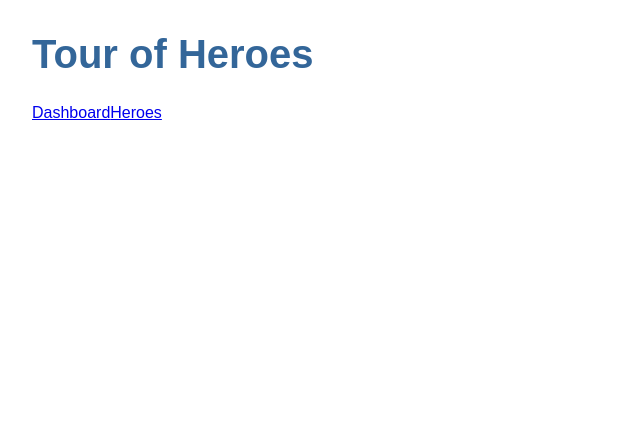
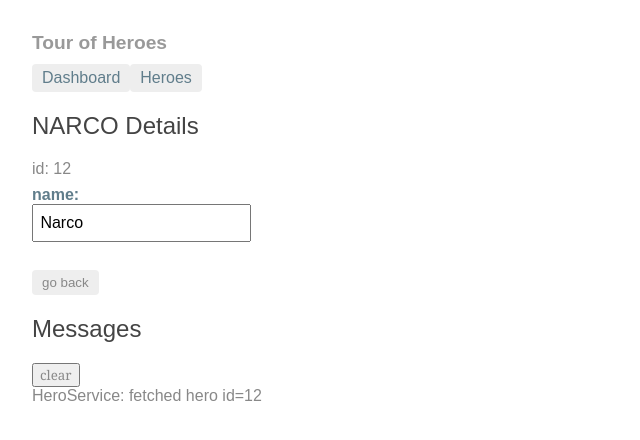
Before and after one commit to cheskyposen/tour-of-heroes, an Angular app: page /detail/12 in a window 1280 px wide. Before the commit this address led to /. Shown: the top 440 px of the page, without its empty margins (0-640 px from the left). Built offline with nearby package versions, Linux system fonts and the light colour scheme.

Commit message:
routint added

```diff
--- a/src/app/app.component.scss
+++ b/src/app/app.component.scss
@@ -0,0 +1,31 @@
+/* AppComponent's private CSS styles */
+h1 {
+  font-size: 1.2em;
+  color: #999;
+  margin-bottom: 0;
+}
+nav{
+  a {
+    padding: 5px 10px;
+    text-decoration: none;
+    margin-top: 10px;
+    display: inline-block;
+    background-color: #eee;
+    border-radius: 4px;
+  }
+  a:visited, a:link {
+    color: #607d8b;
+  }
+  a:hover {
+    color: #039be5;
+    background-color: #cfd8dc;
+  }
+  a.active {
+    color: #039be5;
+  }
+}
+h2 {
+  font-size: 2em;
+  margin-top: 0;
+  padding-top: 0;
+}
--- a/src/app/app.module.ts
+++ b/src/app/app.module.ts
@@ -1,7 +1,9 @@
 import { BrowserModule } from '@angular/platform-browser';
 import { NgModule } from '@angular/core';
 import { FormsModule } from '@angular/forms';
+
 import { AppRoutingModule } from './app-routing.module';
+
 import { AppComponent } from './app.component';
 import { HeroesComponent } from './heroes/heroes.component';
 import { HeroDetailComponent } from './hero-detail/hero-detail.component';
--- a/src/app/dashboard/dashboard.component.html
+++ b/src/app/dashboard/dashboard.component.html
@@ -1,6 +1,7 @@
 <h3>Top Heroes</h3>
 <div class="grid grid-pad">
-  <a *ngFor="let hero of heroes" class="col-1-4">
+  <a *ngFor="let hero of heroes" class="col-1-4"
+     routerLink="/detail/{{hero.id}}">
     <div class="module hero">
       <h4>{{hero.name}}</h4>
     </div>
--- a/src/app/hero-detail/hero-detail.component.html
+++ b/src/app/hero-detail/hero-detail.component.html
@@ -7,5 +7,5 @@
       <input [(ngModel)]="hero.name" placeholder="name"/>
     </label>
   </div>
-
+  <button (click)="goBack()">go back</button>
 </div>
--- a/src/app/hero-detail/hero-detail.component.scss
+++ b/src/app/hero-detail/hero-detail.component.scss
@@ -0,0 +1,31 @@
+/* HeroDetailComponent's private CSS styles */
+label {
+  display: inline-block;
+  width: 3em;
+  margin: .5em 0;
+  color: #607D8B;
+  font-weight: bold;
+}
+input {
+  height: 2em;
+  font-size: 1em;
+  padding-left: .4em;
+}
+button {
+  margin-top: 20px;
+  font-family: Arial, sans-serif;
+  background-color: #eee;
+  border: none;
+  padding: 5px 10px;
+  border-radius: 4px;
+  cursor: pointer;
+  cursor: hand;
+}
+button:hover {
+  background-color: #cfd8dc;
+}
+button:disabled {
+  background-color: #eee;
+  color: #ccc;
+  cursor: auto;
+}
--- a/src/app/hero-detail/hero-detail.component.ts
+++ b/src/app/hero-detail/hero-detail.component.ts
@@ -1,5 +1,9 @@
 import { Component, OnInit, Input } from '@angular/core';
+import { ActivatedRoute } from '@angular/router';
+import { Location } from '@angular/common';
+
 import { Hero } from '../hero';
+import { HeroService } from '../hero.service';
 
 @Component({
   selector: 'app-hero-detail',
@@ -9,9 +13,22 @@
 export class HeroDetailComponent implements OnInit {
 
   @Input() hero: Hero;
-  constructor() { }
+  constructor(
+    private route: ActivatedRoute,
+    private heroService: HeroService,
+    private location: Location
+  ) {}
 
-  ngOnInit() {
+  ngOnInit(): void {
+    this.getHero();
   }
 
+  getHero(): void {
+    const id = +this.route.snapshot.paramMap.get('id');
+    this.heroService.getHero(id)
+      .subscribe(hero => this.hero = hero);
+  }
+  goBack(): void {
+    this.location.back();
+  }
 }
--- a/src/app/hero.service.ts
+++ b/src/app/hero.service.ts
@@ -18,4 +18,9 @@
     this.messageService.add('HeroService: fetched heroes');
     return of(HEROES);
   }
+  getHero(id: number): Observable<Hero> {
+    // TODO: send the message _after_ fetching the hero
+    this.messageService.add(`HeroService: fetched hero id=${id}`);
+    return of(HEROES.find(hero => hero.id === id));
+  }
 }
--- a/src/app/heroes/heroes.component.html
+++ b/src/app/heroes/heroes.component.html
@@ -1,10 +1,8 @@
 <h2>My Heroes</h2>
 <ul class="heroes">
-  <li *ngFor="let hero of heroes"
-      [class.selected]="hero === selectedHero"
-      (click)="onSelect(hero)">
-    <span class="badge">{{hero.id}}</span> {{hero.name}}
+  <li *ngFor="let hero of heroes">
+    <a routerLink="/detail/{{hero.id}}">
+      <span class="badge">{{hero.id}}</span> {{hero.name}}
+    </a>
   </li>
 </ul>
-
-<app-hero-detail [hero]="selectedHero"></app-hero-detail>
--- a/src/app/heroes/heroes.component.ts
+++ b/src/app/heroes/heroes.component.ts
@@ -9,18 +9,13 @@
   styleUrls: ['./heroes.component.scss']
 })
 export class HeroesComponent implements OnInit {
-
   heroes: Hero[];
-  selectedHero: Hero;
 
   constructor(private heroService: HeroService) { }
 
   ngOnInit() {
     this.getHeroes();
   }
-  onSelect(hero: Hero): void {
-    this.selectedHero = hero;
-  }
   getHeroes(): void {
     this.heroService.getHeroes()
       .subscribe(heroes => this.heroes = heroes);
```
Also changed, not shown: src/app/app-routing.module.ts (+5 -2 lines).
